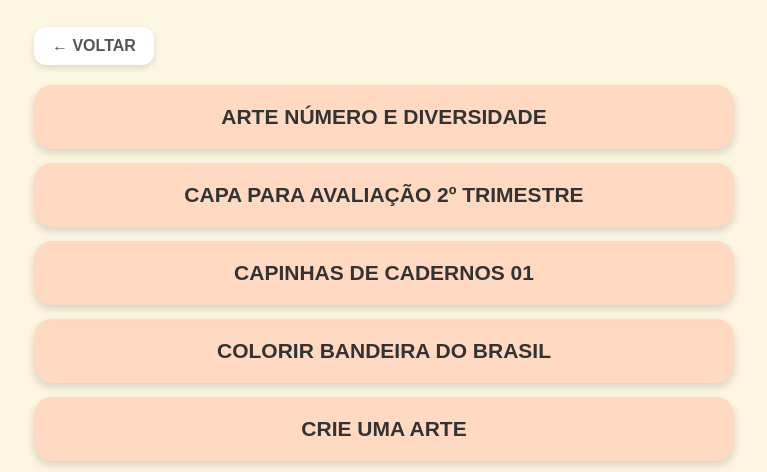
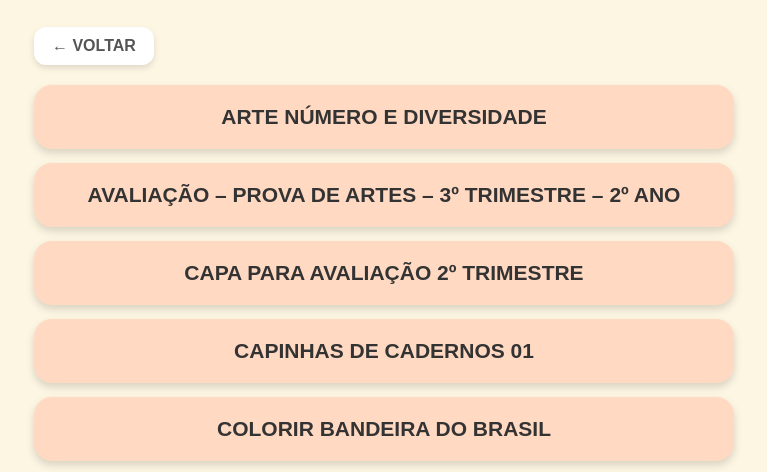
Before and after one commit to guilhermegdadiniz/atividadeseunicecarneiro, a plain HTML site: page 2ano/artes.html in a window 1280 px wide. Shown: the part 289-761 px from the top of the page, without its empty margins (256-1023 px from the left). Drawn offline with Linux system fonts and the light colour scheme.

Commit message:
Update artes.html

```diff
--- a/2ano/artes.html
+++ b/2ano/artes.html
@@ -152,6 +152,7 @@
     <li><a href="ARTE%20NUMERO%20E%20DIVERSIDADE.pdf" target="_blank">ARTE NÚMERO E DIVERSIDADE</a></li>
     <li><a href="TANGRAMS.pdf" target="_blank">TANGRAMS</a></li>
     <li><a href="DESENHOS%20DE%20NATAL%20PARA%20COLORIR%20E%20LIGAR%20OS%20PONTOS.pdf" target="_blank">DESENHOS DE NATAL PARA COLORIR E LIGAR OS PONTOS</a></li>
+    <li><a href="AVALIACAO%20PROVA%20ARTES%20TERCEIRO%20TRIMESTRE%202%20ANO.pdf" target="_blank">AVALIAÇÃO – PROVA DE ARTES – 3º TRIMESTRE – 2º ANO</a></li>
 
   </ul>
 
```
